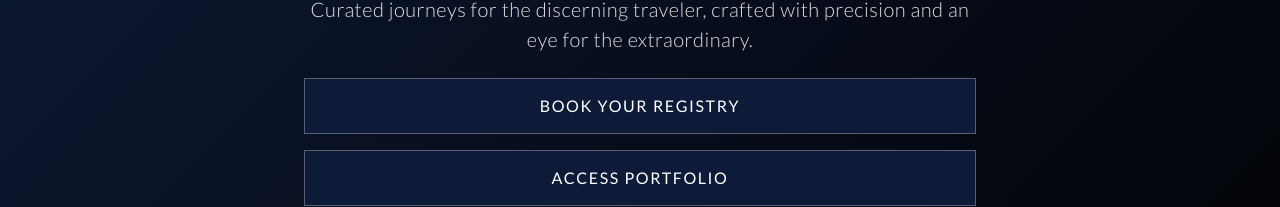
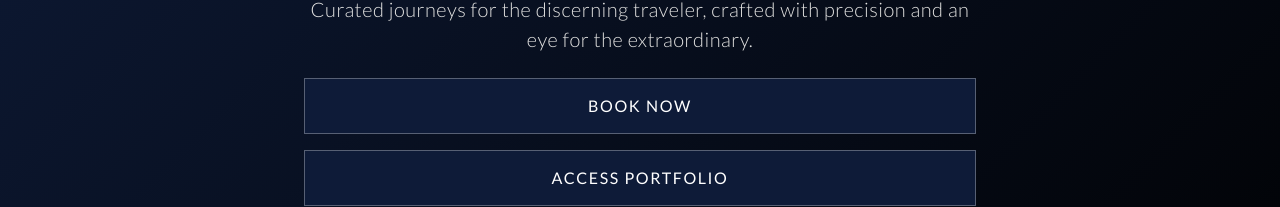
Before and after one commit to Dariushok11/residate, a Next.js app: page / in a window 1280 px wide. Shown: the part 371-578 px from the top of the page. Built offline with nearby package versions, Linux system fonts and the light colour scheme; no server answers; the database is empty.

Commit message:
Update CTA text to 'Book Now' for better conversion

```diff
--- a/app/page.tsx
+++ b/app/page.tsx
@@ -59,7 +59,7 @@ export default function Home() {
 
                         <div className="flex flex-col sm-flex-row gap-4 mt-8 justify-center animate-in fade-in slide-in-from-bottom-4 duration-1000 delay-300 fill-mode-forwards opacity-0" style={{ animationFillMode: 'forwards' }}>
                             <Link href="/book">
-                                <Button size="lg" className="btn-hero w-full sm-w-auto hover:scale-105 transition-transform duration-300">Book Your Registry</Button>
+                                <Button size="lg" className="btn-hero w-full sm-w-auto hover:scale-105 transition-transform duration-300">Book Now</Button>
                             </Link>
                             <Link href="/login">
                                 <Button size="lg" className="btn-hero w-full sm-w-auto hover:scale-105 transition-transform duration-300">Access Portfolio</Button>
--- a/components/ui/mobile-nav.tsx
+++ b/components/ui/mobile-nav.tsx
@@ -49,7 +49,7 @@ export function MobileNav() {
                                 </Link>
                                 <Link href="/book" onClick={() => setOpen(false)} className="w-full">
                                     <Button className="w-full bg-navy hover:bg-navy/90 text-white h-12 uppercase tracking-wider text-sm font-bold">
-                                        Book Your Registry
+                                        Book Now
                                     </Button>
                                 </Link>
                             </div>
```
